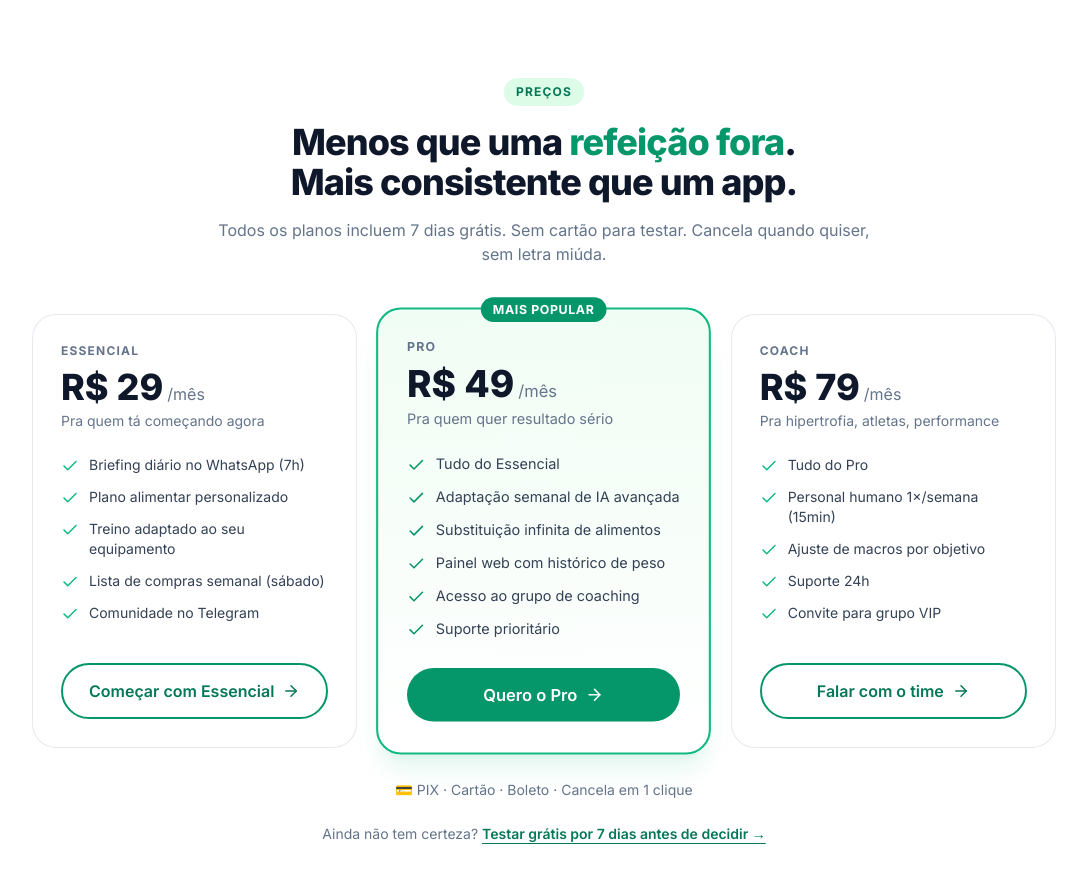
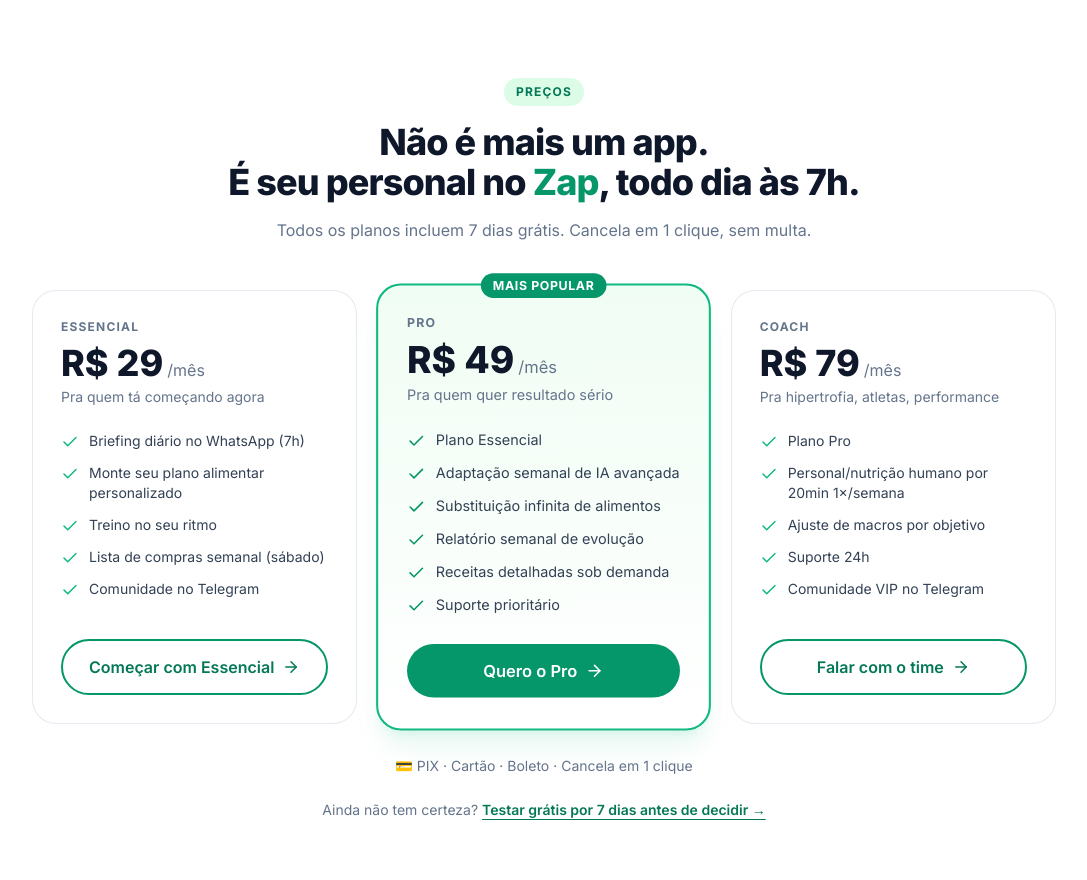
Before and after one commit to Meckwes/fity, a Next.js app: page / in a window 1280 px wide. Shown: the part 3220-4100 px from the top of the page, without its empty margins (96-1183 px from the left). Built offline with nearby package versions, Linux system fonts and the light colour scheme.

Commit message:
fix: pricing copy + frase de impacto + remover 'sem cartão'

```diff
--- a/components/Pricing.tsx
+++ b/components/Pricing.tsx
@@ -21,8 +21,8 @@ const tiers = [
     desc: "Pra quem tá começando agora",
     features: [
       "Briefing diário no WhatsApp (7h)",
-      "Plano alimentar personalizado",
-      "Treino adaptado ao seu equipamento",
+      "Monte seu plano alimentar personalizado",
+      "Treino no seu ritmo",
       "Lista de compras semanal (sábado)",
       "Comunidade no Telegram",
     ],
@@ -37,11 +37,11 @@ const tiers = [
     highlight: true,
     desc: "Pra quem quer resultado sério",
     features: [
-      "Tudo do Essencial",
+      "Plano Essencial",
       "Adaptação semanal de IA avançada",
       "Substituição infinita de alimentos",
-      "Painel web com histórico de peso",
-      "Acesso ao grupo de coaching",
+      "Relatório semanal de evolução",
+      "Receitas detalhadas sob demanda",
       "Suporte prioritário",
     ],
     cta: "Quero o Pro",
@@ -55,11 +55,11 @@ const tiers = [
     highlight: false,
     desc: "Pra hipertrofia, atletas, performance",
     features: [
-      "Tudo do Pro",
-      "Personal humano 1×/semana (15min)",
+      "Plano Pro",
+      "Personal/nutrição humano por 20min 1×/semana",
       "Ajuste de macros por objetivo",
       "Suporte 24h",
-      "Convite para grupo VIP",
+      "Comunidade VIP no Telegram",
     ],
     cta: "Falar com o time",
     href: COACH_WA_LINK,
@@ -73,13 +73,12 @@ export default function Pricing() {
         <div className="text-center max-w-2xl mx-auto mb-12">
           <span className="eyebrow">Preços</span>
           <h2 className="text-3xl sm:text-4xl font-extrabold text-ink-900 tracking-tight">
-            Menos que uma <span className="text-green-600">refeição fora</span>.
+            Não é mais um app.
             <br />
-            Mais consistente que um app.
+            É seu personal no <span className="text-green-600">Zap</span>, todo dia às 7h.
           </h2>
           <p className="mt-4 text-ink-500">
-            Todos os planos incluem 7 dias grátis. Sem cartão para testar.
-            Cancela quando quiser, sem letra miúda.
+            Todos os planos incluem 7 dias grátis. Cancela em 1 clique, sem multa.
           </p>
         </div>
 
```
